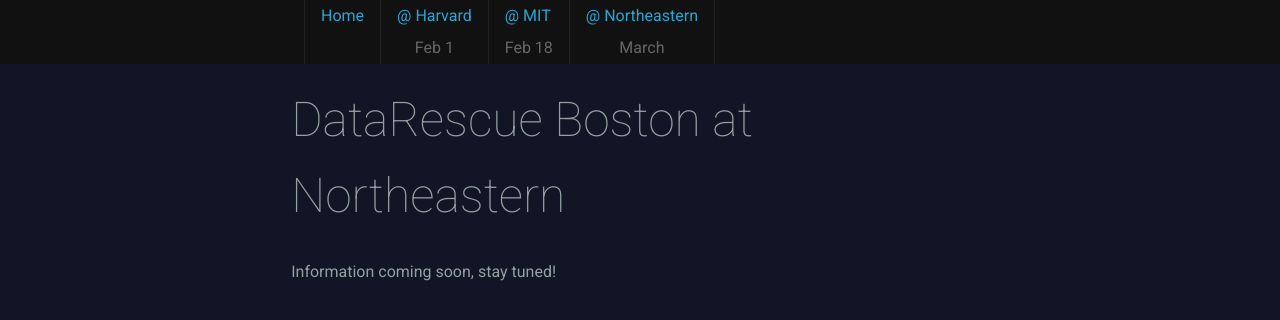
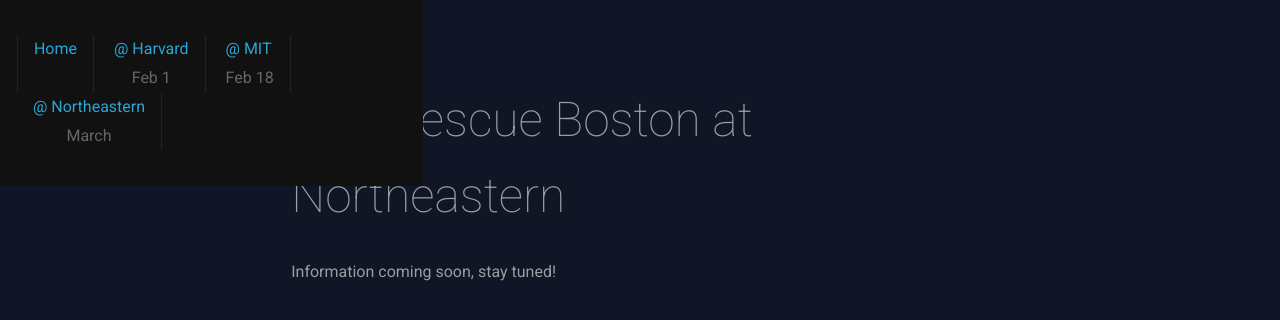
Before and after one commit to data-rescue-boston/data-rescue-boston.github.io, a Jekyll site: the page built from northeastern.md, in a window 1280 px wide. Shown: the top 320 px of the page. Built offline with Jekyll 4.4.1, drawn with Linux system fonts in a browser that asks for light colours.

Commit message:
Update main.css

```diff
--- a/assets/main.css
+++ b/assets/main.css
@@ -14,13 +14,13 @@
 div.section h2 { font-weight: 100; font-size: 300%;  }
 div.section h2 small { font-weight: normal; font-size: 33%;  }
 
-nav { width: 100%; height: 4em; display: block; background: #111; position: fixed; top:0; left:0; }
-nav ul { list-style-type: none; padding: 0 5%; }
-nav ul li { display: block; float:left; padding: 0; margin: 0;}
+nav { display: block; background: #111; position: fixed; top:0; left:0; padding: 0.2em 0; }
+nav ul { list-style-type: none; }
+nav ul li { display: inline-block; padding: 0; margin: 0;}
 nav ul li:first-child { border-left: 1px solid #222; }
-nav ul li a { display: block; text-decoration: none; padding: 0 1em; border-right: 1px solid #222; line-height: 2em;  }
+nav ul li a { display: block; text-decoration: none; padding: 0 1em; border-right: 1px solid #222; line-height: 1.8em;  }
 nav ul li a:hover { background: #222; text-decoration: none;}
-nav ul li span.date { display: block; color: #666; text-align: center; line-height:2em; }
+nav ul li span.date { display: block; color: #666; text-align: center; line-height: 1.8em; }
 
 p { margin: 0 0 1em; }
 p.lead { font-size: 120%; }
@@ -30,14 +30,27 @@
 div.light { background: #eee8d5; color: #586e75; }
 
 img.logo { width: 100%; display: block; margin: 0 auto 1.5em; }
-img.sponsor{width: 25%; display: block; margin: 0 auto 1.5em;}
 
 div.embed { position: relative; width: 100%; height: 0; padding-bottom: 56.25%; }
 div.embed iframe { border: 0; position: absolute; width: 100%; height: 100%; left: 0; top: 0; }
 
 div.row { clear: both; }
 div.col-2 { width: 48%; display: inline-block; vertical-align: top; margin: 1em }
-div.sponsors {width: 90%; display: inline-block; margin: 0 auto 1.5em;}
+
+div.sponsors {
+  -webkit-column-count: 4;
+     -moz-column-count: 4;
+          column-count: 4;
+  -webkit-column-gap: 0;
+     -moz-column-gap: 0;
+          column-gap: 0;
+  -webkit-column-fill: balance;
+     -moz-column-fill: balance;
+          column-fill: balance;
+}
+
+div.sponsors a { display:inline-block; width: 22.5%; vertical-align:top; margin: 2%; }
+div.sponsors img { width: 100%; }
 
 .btn { display: inline-block; padding: 0.5em; border-radius: 0.1em; color: #fff !important; text-decoration: none !important; text-shadow: 0 0 1px #rgba(0,0,0,0.3); cursor: pointer; box-shadow: 0 0.1em 1em -0.5em rgba(0,0,0,0.5); }
 .btn-success { background: #4cae4c; }
```
